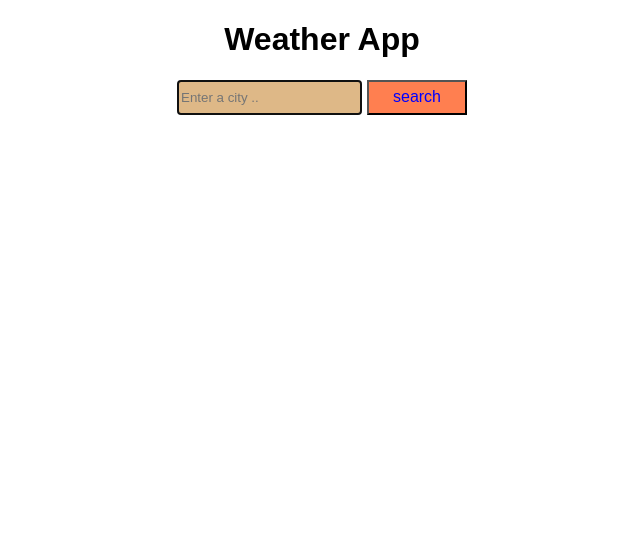
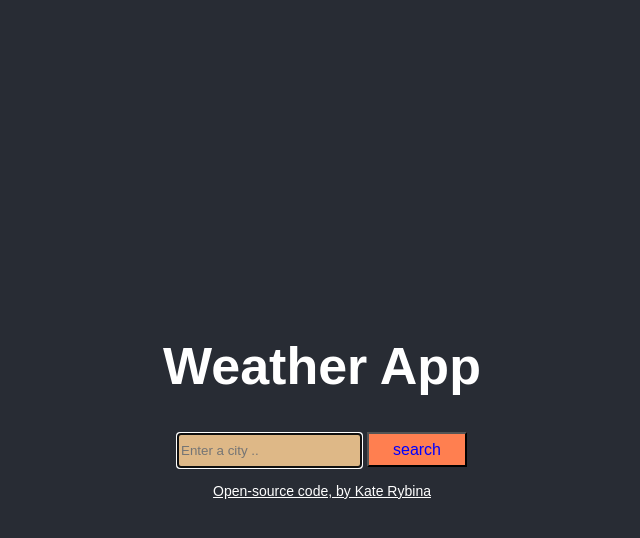
Before and after one commit to Kate2021dar/weather-react, a React (Create React App) app: page / in a window 1280 px wide. Shown: the top 538 px of the page, without its empty margins (318-958 px from the left). Built offline with nearby package versions, Linux system fonts and the light colour scheme.

Commit message:
Update App.css

```diff
--- a/src/App.css
+++ b/src/App.css
@@ -1,5 +1,5 @@
 
-.App-header {
+.app-header {
   background-color: #282c34;
   min-height: 100vh;
   display: flex;
```
